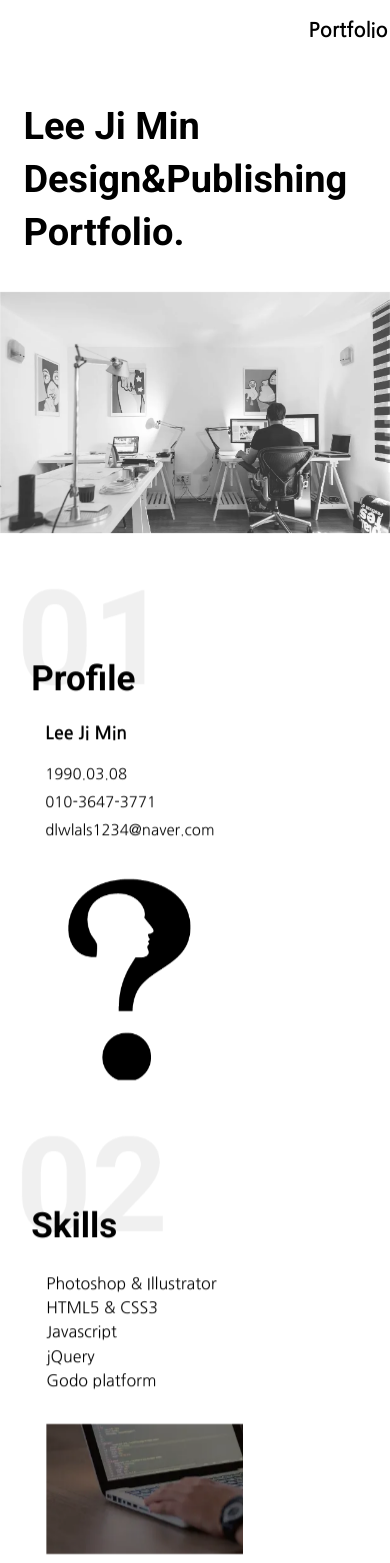
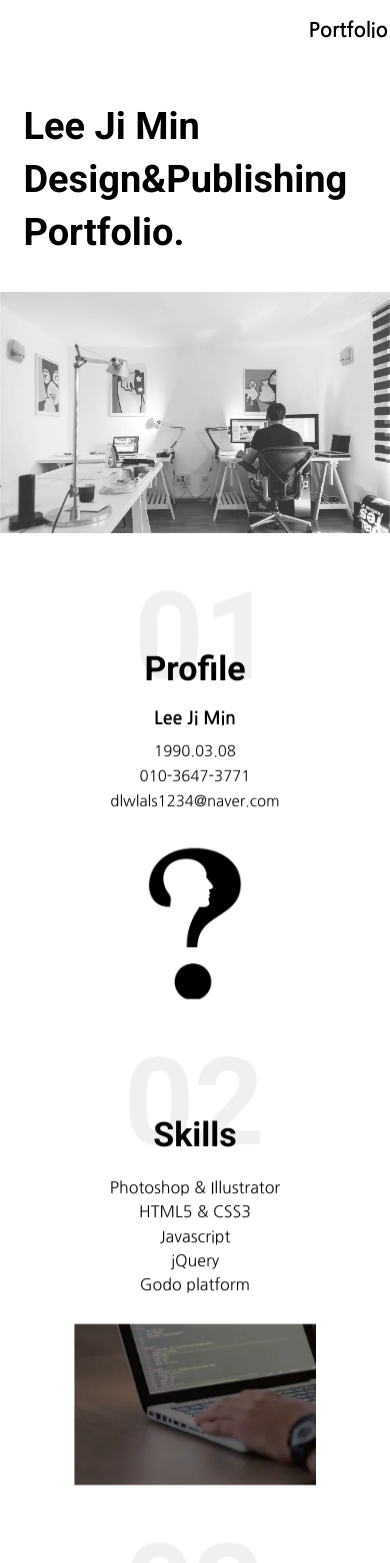
Before and after one commit to hblue1/leejimin, a Next.js app: page / in a window 390 px wide. Shown: the top 1563 px of the page. Built offline with nearby package versions, Linux system fonts and the light colour scheme; a web font is replaced by a local one.

Commit message:
style: 모바일 프로필 영역 가운데 정렬

```diff
--- a/src/components/Profile.module.css
+++ b/src/components/Profile.module.css
@@ -139,7 +139,7 @@
   }
 }
 
-/* 모바일: 1단 세로 배치 */
+/* 모바일: 1단 세로 배치 + 가운데 정렬 */
 @media (max-width: 750px) {
   .pf {
     grid-template-columns: 1fr;
@@ -149,39 +149,57 @@
   .p1,
   .p2,
   .p3 {
-    margin: 120px 0 0;
+    display: flex;
+    flex-direction: column;
+    align-items: center;
+    margin: 110px 0 0;
+    text-align: center;
   }
   .p3 {
     margin-bottom: 80px;
   }
+  /* 숫자 장식을 제목 뒤 가운데로 */
   .num {
-    top: -70px;
-    left: -10px;
-    height: 104px;
+    top: -58px;
+    left: 50%;
+    height: 96px;
+    transform: translateX(-50%);
   }
   .heading {
-    font-size: 35px;
-    margin-bottom: 24px;
+    margin-bottom: 20px;
+    font-size: 34px;
+  }
+  .name,
+  .info {
+    margin-left: 0;
   }
   .name {
     font-size: 18px;
   }
+  .name + .info {
+    margin-top: 14px;
+  }
   .info {
+    margin-bottom: 6px;
     font-size: 15px;
   }
   .list,
   .work {
+    margin: 0 0 28px;
     font-size: 16px;
-    margin-bottom: 32px;
+  }
+  .work li {
+    margin-bottom: 9px;
   }
   .faceImg {
-    width: 60%;
-    max-width: 260px;
-    margin-top: 40px;
+    width: 38vw;
+    max-width: 170px;
+    margin-top: 32px;
   }
   .skillsImg,
   .workImg {
-    width: 60%;
+    width: 62vw;
     max-width: 260px;
+    margin-left: 0;
   }
 }
```
